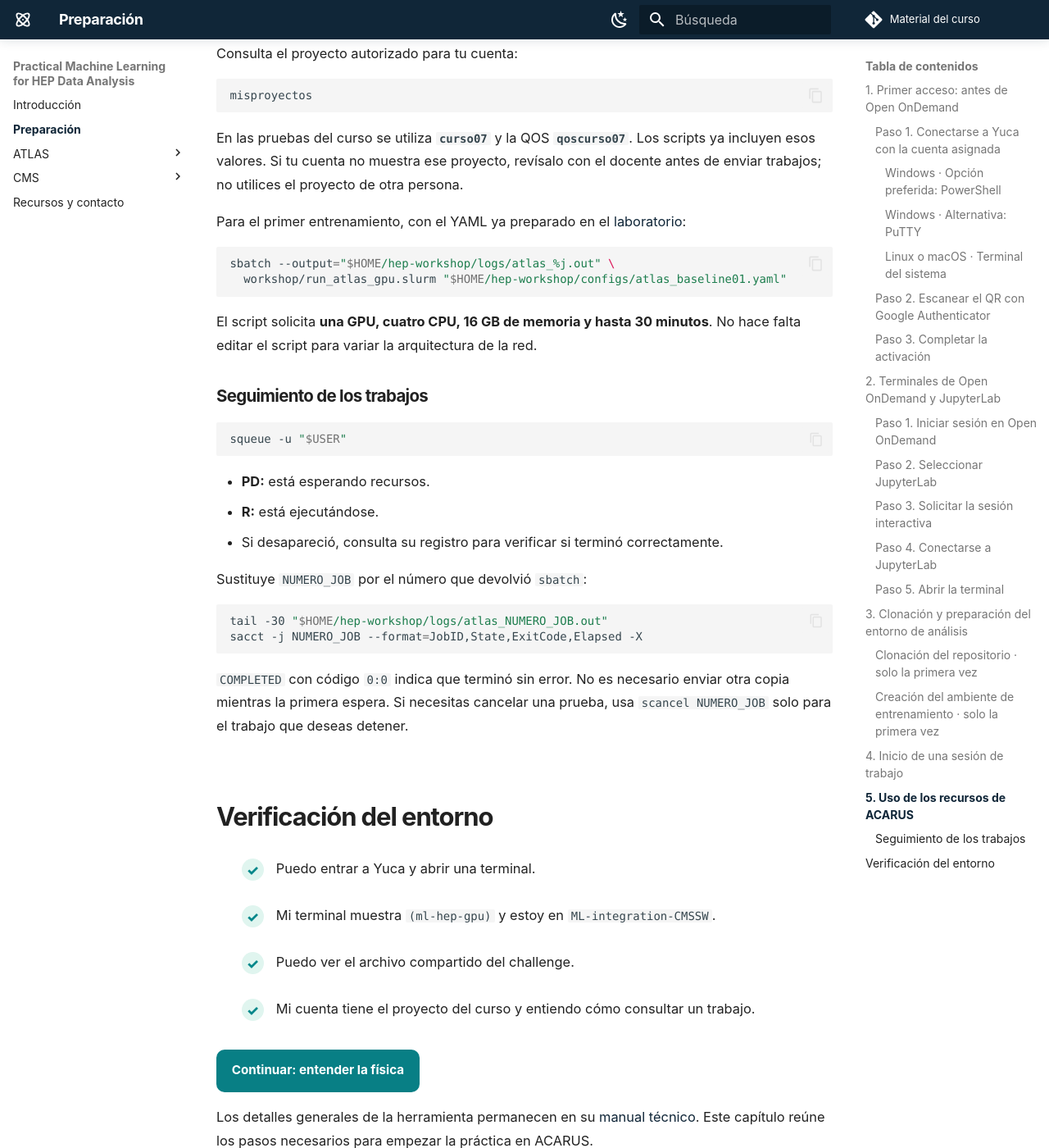
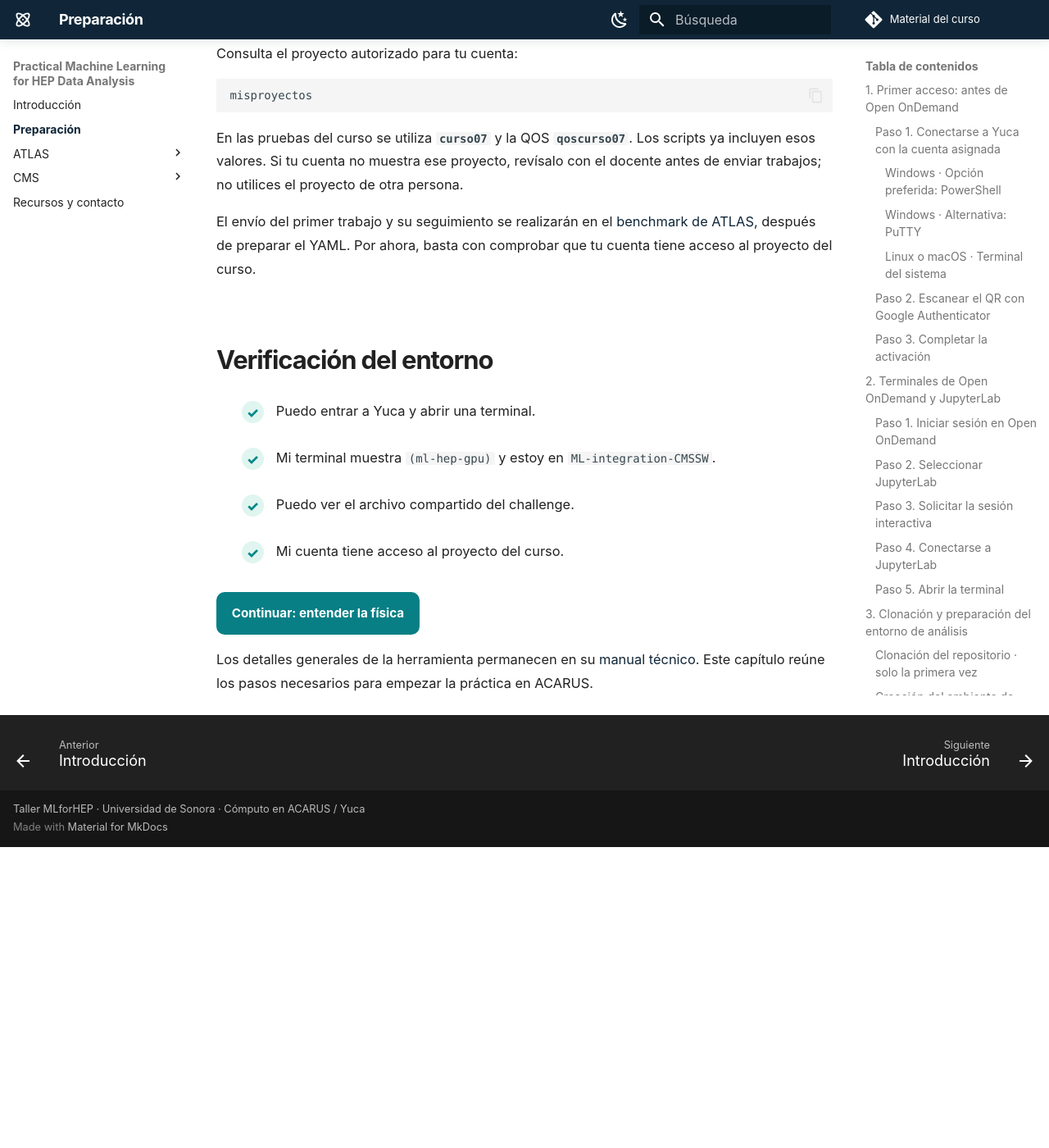
Before and after one commit to castaned/practical-ml-hep, an MkDocs documentation site: the page built from docs/preparacion.md, in a window 1280 px wide and 1400 px high, scrolled down 10133 px. Shown: the whole window at 82% size. Built offline with MkDocs 1.6.1 and Material for MkDocs 9.7.7, drawn with Linux system fonts in a browser that asks for light colours; comment, search, counter and statistics services are not loaded; after the commit the page ends 11166 px from its top, so only the background shows below that.

Commit message:
Defer job submission and monitoring to ATLAS benchmark

````diff
--- a/docs/preparacion.md
+++ b/docs/preparacion.md
@@ -223,33 +223,7 @@ misproyectos
 
 En las pruebas del curso se utiliza **`curso07`** y la QOS **`qoscurso07`**. Los scripts ya incluyen esos valores. Si tu cuenta no muestra ese proyecto, revísalo con el docente antes de enviar trabajos; no utilices el proyecto de otra persona.
 
-Para el primer entrenamiento, con el YAML ya preparado en el [laboratorio](laboratorio.md):
-
-```bash
-sbatch --output="$HOME/hep-workshop/logs/atlas_%j.out" \
-  workshop/run_atlas_gpu.slurm "$HOME/hep-workshop/configs/atlas_baseline01.yaml"
-```
-
-El script solicita **una GPU, cuatro CPU, 16 GB de memoria y hasta 30 minutos**. No hace falta editar el script para variar la arquitectura de la red.
-
-### Seguimiento de los trabajos
-
-```bash
-squeue -u "$USER"
-```
-
-- **PD:** está esperando recursos.
-- **R:** está ejecutándose.
-- Si desapareció, consulta su registro para verificar si terminó correctamente.
-
-Sustituye `NUMERO_JOB` por el número que devolvió `sbatch`:
-
-```bash
-tail -30 "$HOME/hep-workshop/logs/atlas_NUMERO_JOB.out"
-sacct -j NUMERO_JOB --format=JobID,State,ExitCode,Elapsed -X
-```
-
-`COMPLETED` con código `0:0` indica que terminó sin error. No es necesario enviar otra copia mientras la primera espera. Si necesitas cancelar una prueba, usa `scancel NUMERO_JOB` solo para el trabajo que deseas detener.
+El envío del primer trabajo y su seguimiento se realizarán en el [benchmark de ATLAS](laboratorio.md#3-reproducir-el-entrenamiento-de-referencia), después de preparar el YAML. Por ahora, basta con comprobar que tu cuenta tiene acceso al proyecto del curso.
 
 ## Verificación del entorno
 
@@ -257,7 +231,7 @@ sacct -j NUMERO_JOB --format=JobID,State,ExitCode,Elapsed -X
 <li>Puedo entrar a Yuca y abrir una terminal.</li>
 <li>Mi terminal muestra <code>(ml-hep-gpu)</code> y estoy en <code>ML-integration-CMSSW</code>.</li>
 <li>Puedo ver el archivo compartido del challenge.</li>
-<li>Mi cuenta tiene el proyecto del curso y entiendo cómo consultar un trabajo.</li>
+<li>Mi cuenta tiene acceso al proyecto del curso.</li>
 </ul>
 
 [Continuar: entender la física](fisica.md){ .md-button .md-button--primary }
````
Also changed, not shown: docs/laboratorio.md (+11 -0 lines).
